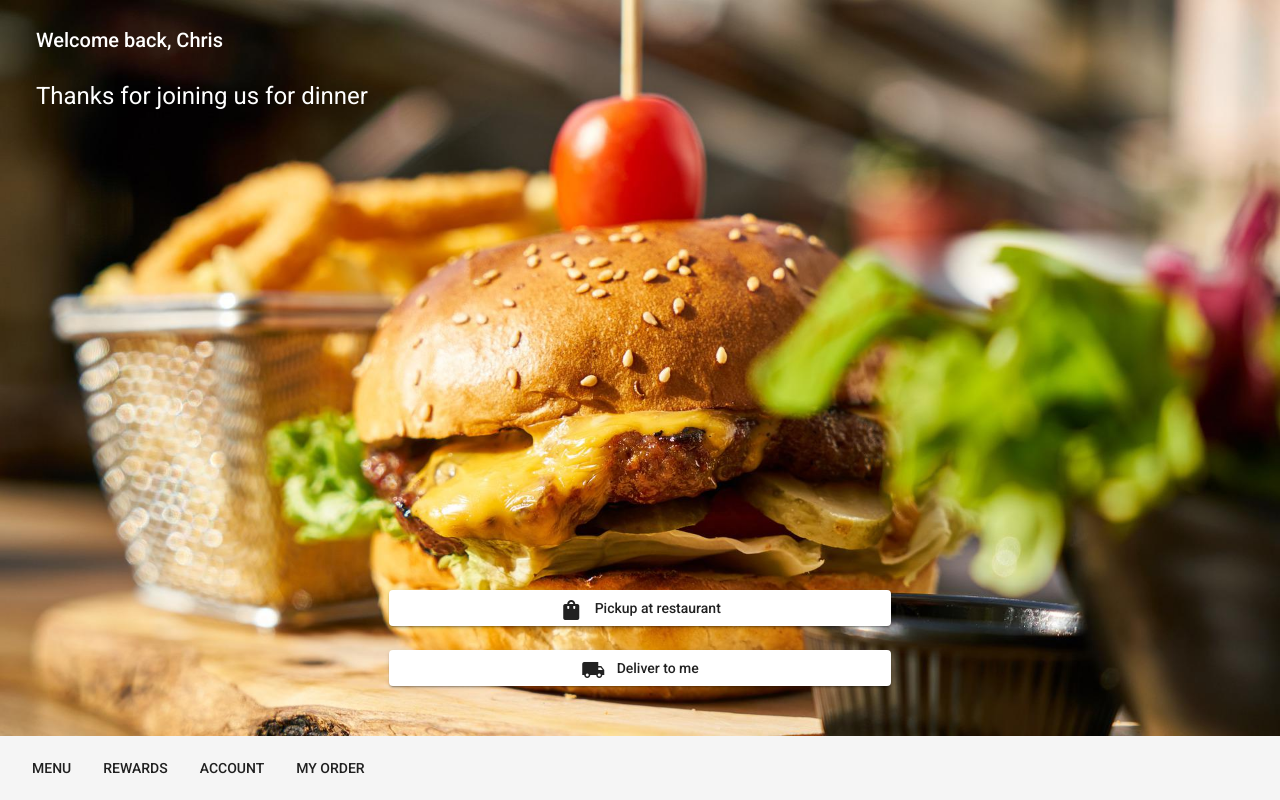
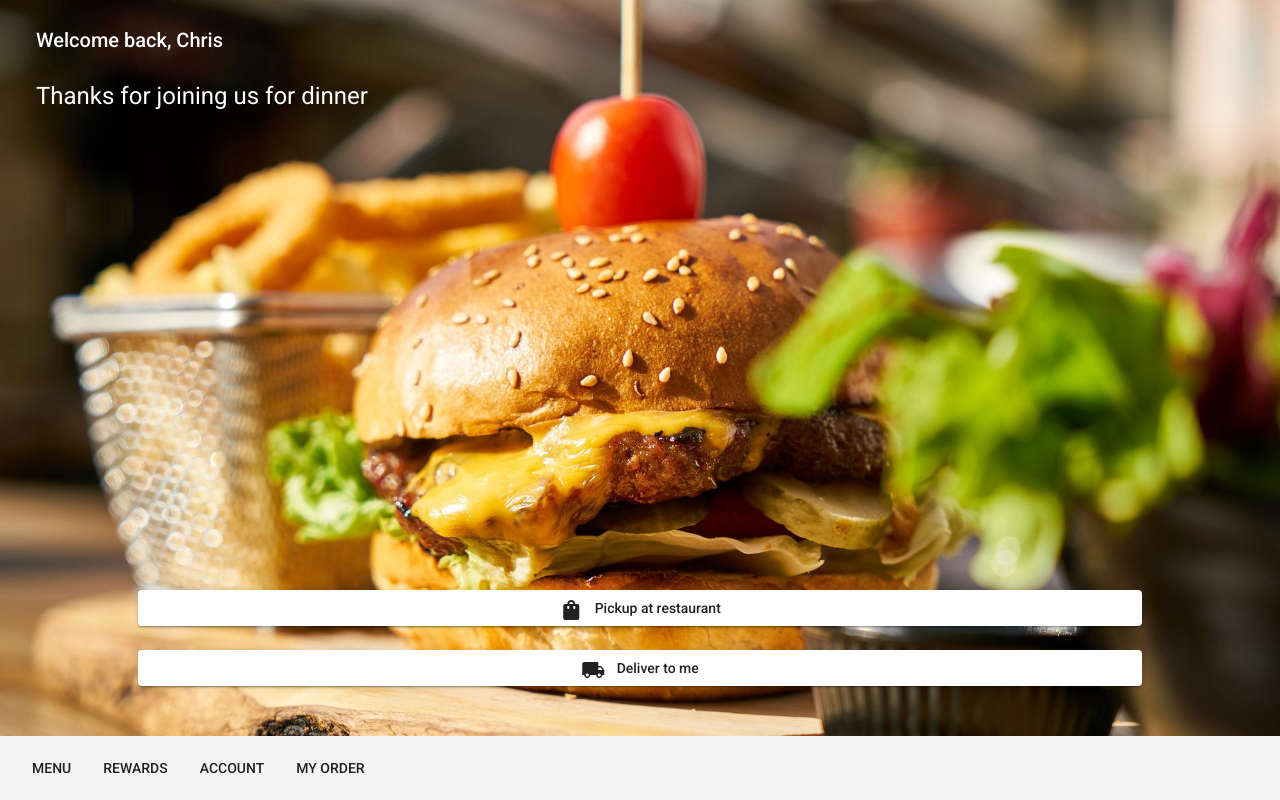
Before and after one commit to christianmanuTemper/restaurantApp, an Angular app in the folder front-end/: page /home in a window 1280 px wide. Built offline with nearby package versions, Linux system fonts and the light colour scheme.

Commit message:
increased size of buttons

```diff
--- a/front-end/src/app/home/home.component.css
+++ b/front-end/src/app/home/home.component.css
@@ -6,7 +6,7 @@
 }
 
 .mat-raised-button{
-    width: 40%;
+    width: 80%;
 }
 
 .mainSize {
@@ -15,7 +15,8 @@
 
 .deliveryBtn{
 
-    margin-bottom:2%
+    margin-bottom:2%;
+    width: 80%;
 }
 
 
```
